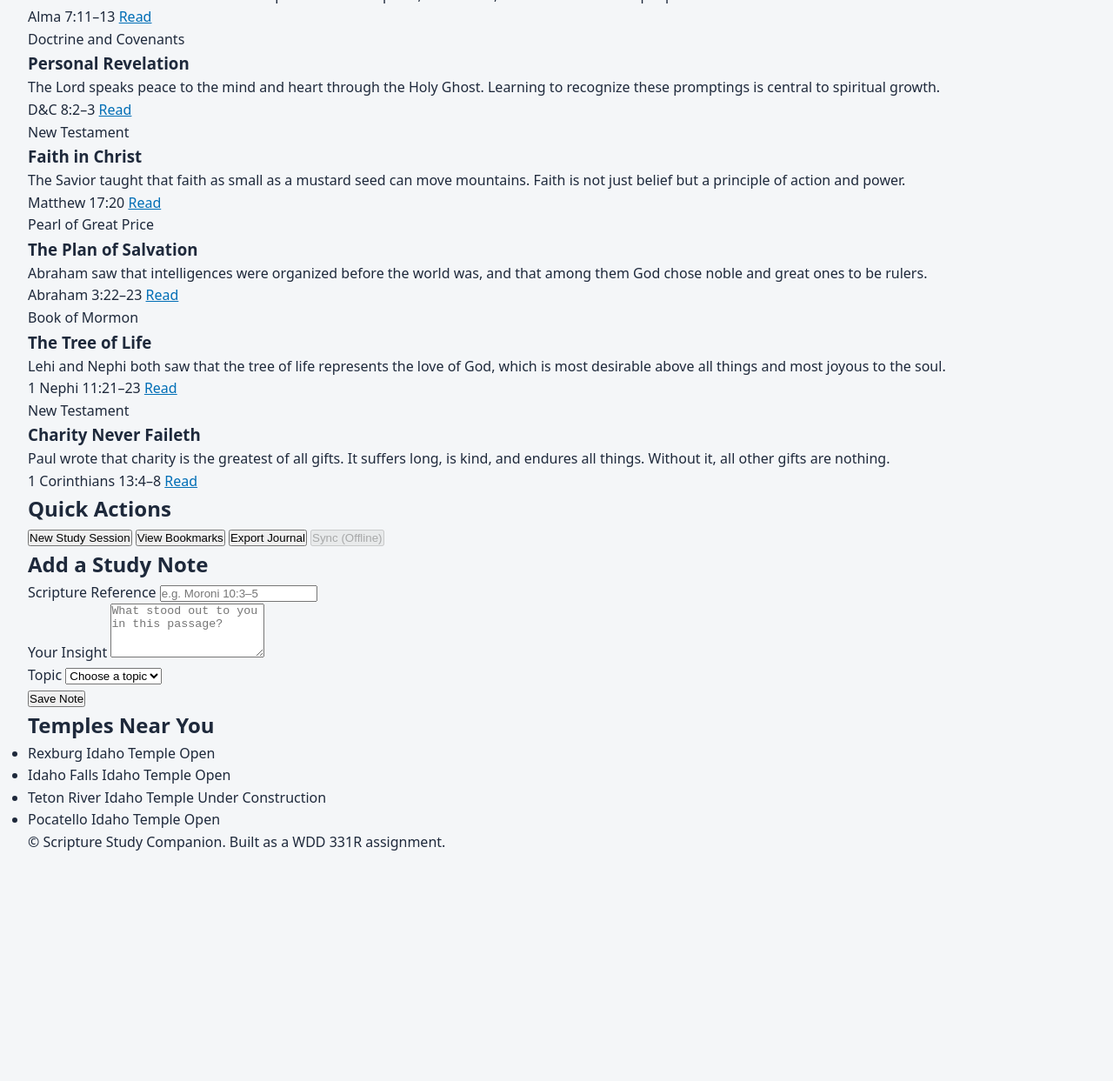
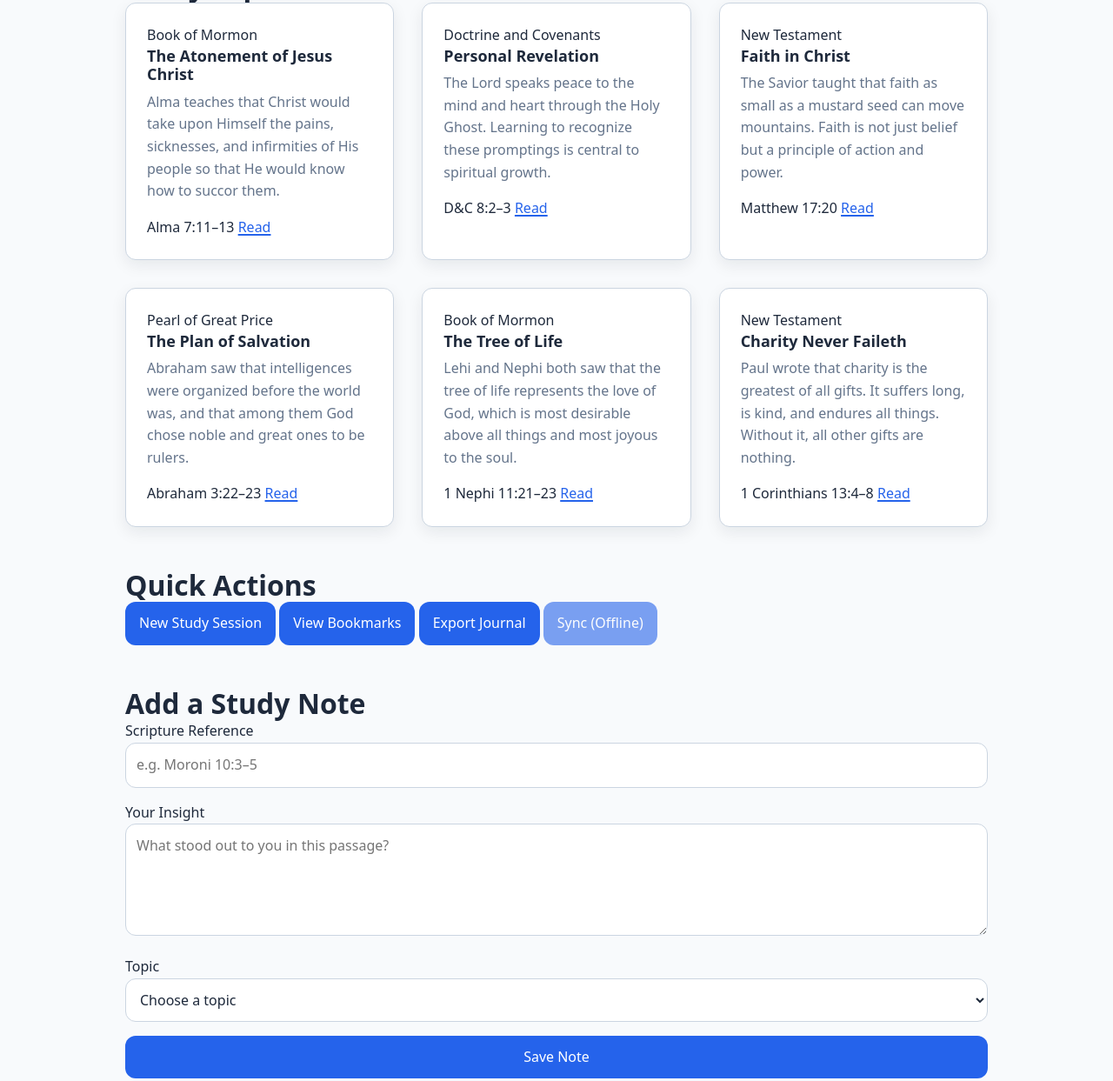
Before and after one commit to sil24040/WDD-331R-, a plain HTML site: page unit-2/layered-components /index.html in a window 1280 px wide. Shown: the part 349-1592 px from the top of the page at 87% size. Before the commit the page ends 1363 px from the top, so only its background shows below. Drawn offline with Linux system fonts and the light colour scheme; files that its build step writes are made by us from their sources.

Commit message:
Complete layered components assignment

```diff
--- /dev/null
+++ b/unit-2/layered-components /css/base/elements.css
@@ -0,0 +1,48 @@
+body {
+   font-family: var(--font-family-body);
+   font-size: var(--font-size-base);
+   line-height: 1.6;
+   color: var(--color-text);
+   background: var(--color-background);
+   padding: var(--space-large);
+}
+
+h1,
+h2,
+h3 {
+   font-weight: 700;
+   line-height: 1.2;
+}
+
+h1 {
+   font-size: clamp(2rem, 4vw, 3rem);
+}
+
+h2 {
+   font-size: clamp(1.5rem, 3vw, 2rem);
+}
+
+h3 {
+   font-size: 1.125rem;
+}
+
+a {
+   color: var(--color-primary);
+   text-decoration-thickness: 0.1em;
+   text-underline-offset: 0.15em;
+
+   &:hover {
+       color: color-mix(in srgb, var(--color-primary), black 15%);
+   }
+
+   &:focus-visible {
+       outline: 3px solid var(--color-focus);
+       outline-offset: 3px;
+       border-radius: 4px;
+   }
+}
+
+ul,
+ol {
+   list-style-position: inside;
+}
--- /dev/null
+++ b/unit-2/layered-components /css/base/reset.css
@@ -0,0 +1,7 @@
+*,
+*::before,
+*::after {
+    box-sizing: border-box;
+    margin: 0;
+    padding: 0;
+}
--- /dev/null
+++ b/unit-2/layered-components /css/components/buttons.css
@@ -0,0 +1,25 @@
+button,
+.button,
+input[type="submit"] {
+    border: none;
+    border-radius: var(--radius-base);
+    background: var(--color-primary);
+    color: white;
+    padding: 0.75rem 1rem;
+    font: inherit;
+    cursor: pointer;
+
+    &:not(:disabled):hover {
+        background: color-mix(in srgb, var(--color-primary), black 10%);
+    }
+
+    &:focus-visible {
+        outline: 3px solid var(--color-focus);
+        outline-offset: 3px;
+    }
+
+    &:disabled {
+        opacity: 0.6;
+        cursor: not-allowed;
+    }
+}
--- /dev/null
+++ b/unit-2/layered-components /css/components/cards.css
@@ -0,0 +1,28 @@
+.cards {
+   display: grid;
+
+   /* uses calc() requirement */
+   gap: calc(var(--space-medium) * 2);
+
+   grid-template-columns: repeat(auto-fit, minmax(250px, 1fr));
+}
+
+.card {
+   background: var(--color-surface);
+   border: 1px solid var(--color-border);
+   border-radius: var(--radius-base);
+
+   /* uses clamp() requirement */
+   padding: clamp(1rem, 2vw, 1.5rem);
+
+   box-shadow: var(--shadow-base);
+
+   h3 {
+       margin-bottom: var(--space-small);
+   }
+
+   p {
+       color: var(--color-muted);
+       margin-bottom: var(--space-medium);
+   }
+}
--- /dev/null
+++ b/unit-2/layered-components /css/components/forms.css
@@ -0,0 +1,19 @@
+form {
+   display: grid;
+   gap: var(--space-medium);
+}
+
+:is(input, textarea, select) {
+   width: 100%;
+   padding: 0.75rem;
+   border: 1px solid var(--color-border);
+   border-radius: var(--radius-base);
+   font: inherit;
+   background: var(--color-surface);
+   color: var(--color-text);
+
+   &:focus-visible {
+       outline: 3px solid var(--color-focus);
+       outline-offset: 2px;
+   }
+}
--- /dev/null
+++ b/unit-2/layered-components /css/components/nav.css
@@ -0,0 +1,22 @@
+.site-nav {
+   display: flex;
+   justify-content: space-between;
+   align-items: center;
+   gap: var(--space-medium);
+   padding: var(--space-medium) 0;
+
+   a {
+       text-decoration: none;
+       padding: 0.5rem 0.75rem;
+       border-radius: var(--radius-base);
+
+       &:not(.current):hover {
+           background: var(--color-accent);
+       }
+
+       &:focus-visible {
+           outline: 3px solid var(--color-focus);
+           outline-offset: 3px;
+       }
+   }
+}
--- /dev/null
+++ b/unit-2/layered-components /css/components/temples.css
@@ -0,0 +1,4 @@
+.temples {
+   display: grid;
+   gap: var(--space-large);
+}
--- /dev/null
+++ b/unit-2/layered-components /css/layout/primary.css
@@ -0,0 +1,34 @@
+/* Primary page layout: provided for you.
+   Focus your work on tokens, base, components, and utilities. */
+
+body {
+    min-height: 100dvh;
+    display: flex;
+    flex-direction: column;
+}
+
+main {
+    flex: 1;
+    max-width: 64rem;
+    width: 100%;
+    margin-inline: auto;
+    padding-inline: var(--space-md, 1rem);
+}
+
+main > section {
+    margin-bottom: var(--space-xl, 3rem);
+}
+
+.page-header {
+    max-width: 64rem;
+    width: 100%;
+    margin-inline: auto;
+    padding: var(--space-lg, 2rem) var(--space-md, 1rem);
+}
+
+.page-footer {
+    max-width: 64rem;
+    width: 100%;
+    margin-inline: auto;
+    padding: var(--space-lg, 2rem) var(--space-md, 1rem);
+}
--- /dev/null
+++ b/unit-2/layered-components /css/main.css
@@ -0,0 +1,17 @@
+@layer tokens, base, layout, components, utilities;
+
+@import url('tokens/colors.css') layer(tokens);
+@import url('tokens/variables.css') layer(tokens);
+
+@import url('base/reset.css') layer(base);
+@import url('base/elements.css') layer(base);
+
+@import url('layout/primary.css') layer(layout);
+
+@import url('components/cards.css') layer(components);
+@import url('components/buttons.css') layer(components);
+@import url('components/forms.css') layer(components);
+@import url('components/nav.css') layer(components);
+@import url('components/temples.css') layer(components);
+
+@import url('utilities/utilities.css') layer(utilities);
--- /dev/null
+++ b/unit-2/layered-components /css/tokens/colors.css
@@ -0,0 +1,10 @@
+:root {
+    --color-background: #f8fafc;
+    --color-surface: #ffffff;
+    --color-text: #1e293b;
+    --color-primary: #2563eb;
+    --color-accent: #e0f2fe;
+    --color-muted: #64748b;
+    --color-border: #cbd5e1;
+    --color-focus: #ea580c;
+}
--- /dev/null
+++ b/unit-2/layered-components /css/tokens/variables.css
@@ -0,0 +1,11 @@
+:root {
+    --space-small: 0.5rem;
+    --space-medium: 1rem;
+    --space-large: 2rem;
+
+    --font-family-body: system-ui, -apple-system, sans-serif;
+    --font-size-base: 1rem;
+
+    --radius-base: 12px;
+    --shadow-base: 0 6px 18px rgb(15 23 42 / 0.08);
+}
--- /dev/null
+++ b/unit-2/layered-components /css/utilities/utilities.css
@@ -0,0 +1,12 @@
+.flow > * + * {
+   margin-top: var(--space-medium);
+}
+
+.sr-only {
+   position: absolute;
+   width: 1px;
+   height: 1px;
+   overflow: hidden;
+   clip-path: inset(50%);
+   white-space: nowrap;
+}
```
Also changed, not shown: index.html (+4 -1 lines), README.md.
